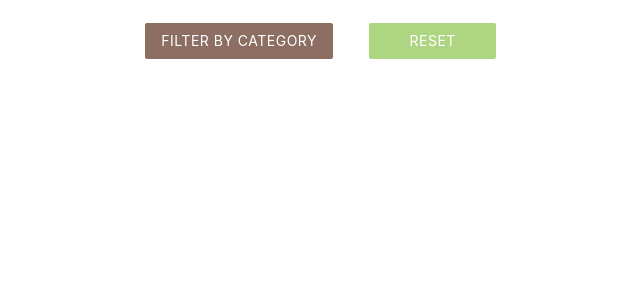
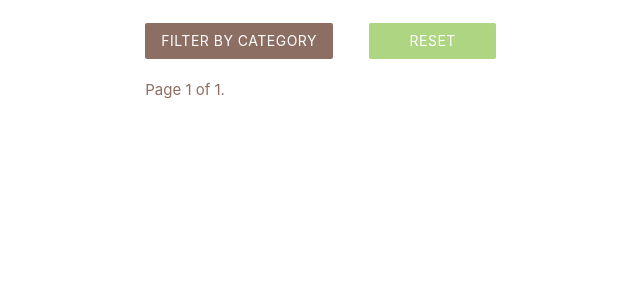
Before and after one commit to asands94/coursecollector, a Django app: page /courses/ in a window 1280 px wide. Shown: the part 177-465 px from the top of the page, without its empty margins (58-698 px from the left). Run offline with Django 5.2, Linux system fonts and the light colour scheme; the visitor is signed in with stand-in values (Sample User, id 1); data that the repository does not hold is empty.

Commit message:
add pagination to courses list page

```diff
--- a/main_app/templates/course/course_form.html
+++ b/main_app/templates/course/course_form.html
@@ -20,6 +20,6 @@
   M.FormSelect.init(recurringEl)
 
   const categoryEl = document.getElementById('id_category')
-  M.FormSelect.init(categoryEl)
+  M.FormSelect.init(categoryEl, {classes: ''})
 </script>
 {% endblock %}
--- a/main_app/templates/course/course_list.html
+++ b/main_app/templates/course/course_list.html
@@ -26,7 +26,7 @@
 </div>
 <div class="row">
   <div class="col s12">
-    {% for course in course_list %}
+    {% for course in page_obj %}
     <a href="{% url 'course_detail' course.id %}">
       <div class="card">
         <div class="card-content">
@@ -41,6 +41,24 @@
       </div>
     </a>
     {% endfor %}
+    <!-- https://docs.djangoproject.com/en/5.0/topics/pagination/ -->
+    <div class="pagination">
+      <span class="step-links">
+          {% if page_obj.has_previous %}
+              <a href="?page=1">&laquo; first</a>
+              <a href="?page={{ page_obj.previous_page_number }}">previous</a>
+          {% endif %}
+
+          <span class="current">
+              Page {{ page_obj.number }} of {{ page_obj.paginator.num_pages }}.
+          </span>
+
+          {% if page_obj.has_next %}
+              <a href="?page={{ page_obj.next_page_number }}">next</a>
+              <a href="?page={{ page_obj.paginator.num_pages }}">last &raquo;</a>
+          {% endif %}
+      </span>
+  </div>
   </div>
 </div>
 <script>
--- a/main_app/views.py
+++ b/main_app/views.py
@@ -11,7 +11,8 @@ from django.shortcuts import get_object_or_404
 
 # Create your views here.
 def home(request):
-    return render(request, 'home.html')
+    courses = Course.objects.filter(user=request.user)
+    return render(request, 'home.html', {'courses':courses})
 
 def signup(request):
   error_message = ''
@@ -33,6 +34,7 @@ def signup(request):
   return render(request, 'registration/signup.html', context)
 
 class CourseList(LoginRequiredMixin,ListView):
+    paginate_by = 5
     model = Course
     template_name = 'course/course_list.html'
 
```
Also changed, not shown: main_app/templates/course/course_detail.html (+21 -0 lines), main_app/templates/home.html (+10 -1 lines).
